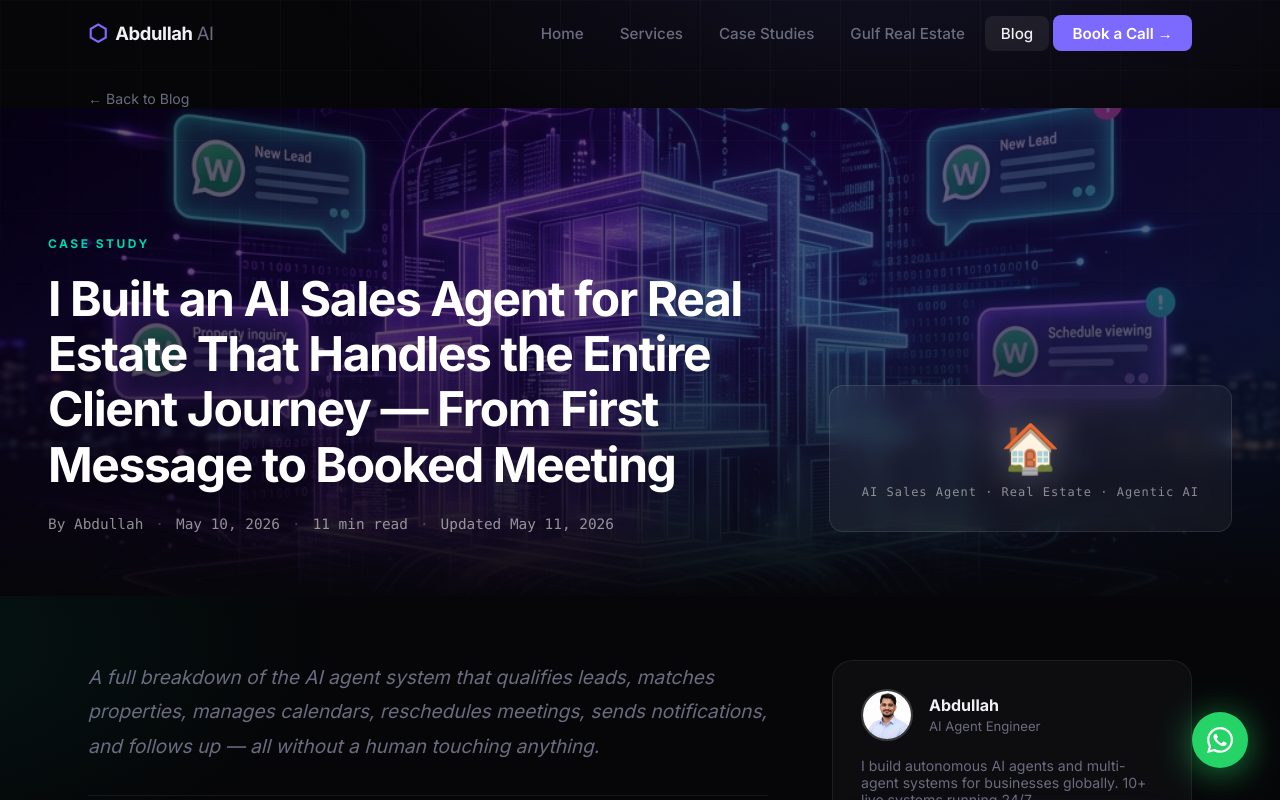
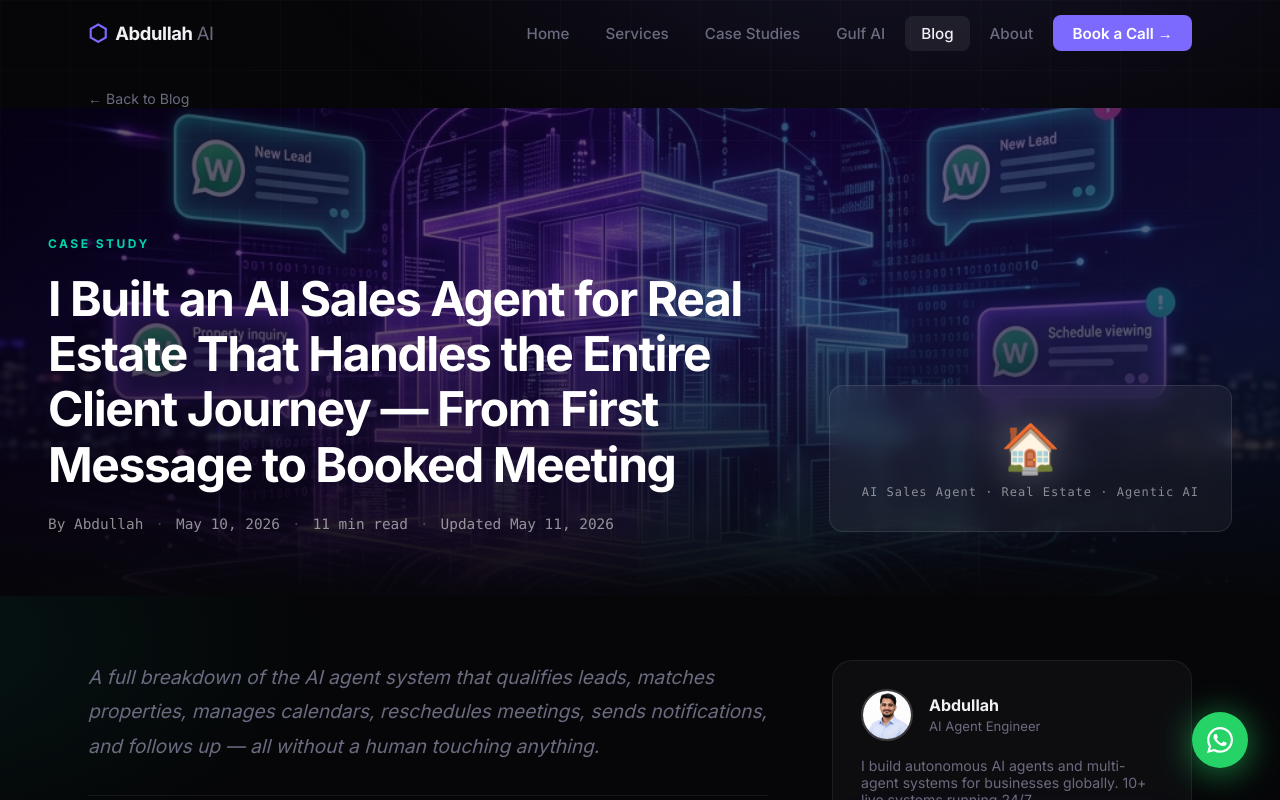
Before and after one commit to ai-with-abdullah/PortfolioPro, a Next.js app: page /blog/ai-real-estate-sales-agent in a window 1280 px wide. Shown: the top 800 px of the page. Built offline with nearby package versions, Linux system fonts and the light colour scheme.

Commit message:
chore: fix URLs and add Google Site Verification

```diff
--- /dev/null
+++ b/google9a2fd4506aa22837.html
@@ -0,0 +1 @@
+google-site-verification: google9a2fd4506aa22837.html
--- a/src/app/Navbar.js
+++ b/src/app/Navbar.js
@@ -1,9 +1,12 @@
 "use client";
 import Link from "next/link";
 import { usePathname } from "next/navigation";
+import { useState, useEffect } from "react";
 
 export default function Navbar() {
   const pathname = usePathname();
+  const [menuOpen, setMenuOpen] = useState(false);
+  const [scrolled, setScrolled] = useState(false);
 
   const isActive = (href) => {
     if (href === "/") return pathname === "/";
@@ -12,30 +15,80 @@ export default function Navbar() {
 
   const isContact = pathname === "/contact";
 
+  // Detect scroll for glass effect
+  useEffect(() => {
+    const onScroll = () => setScrolled(window.scrollY > 30);
+    window.addEventListener("scroll", onScroll, { passive: true });
+    return () => window.removeEventListener("scroll", onScroll);
+  }, []);
+
+  // Close menu on route change
+  useEffect(() => {
+    setMenuOpen(false);
+    document.body.style.overflow = "";
+  }, [pathname]);
+
+  const toggleMenu = () => {
+    setMenuOpen((prev) => {
+      document.body.style.overflow = !prev ? "hidden" : "";
+      return !prev;
+    });
+  };
+
+  const navLinks = [
+    { href: "/", label: "Home" },
+    { href: "/services", label: "Services" },
+    { href: "/case-studies", label: "Case Studies" },
+    { href: "/gulf-real-estate-ai", label: "Gulf AI" },
+    { href: "/blog", label: "Blog" },
+    { href: "/about", label: "About" },
+  ];
+
   return (
-    <nav className="navbar" id="navbar" suppressHydrationWarning>
+    <nav
+      className={`navbar ${scrolled ? "navbar-scrolled" : ""}`}
+      id="navbar"
+      suppressHydrationWarning
+    >
       <div className="nav-inner">
         <Link href="/" className="nav-logo">
           <span className="logo-icon">⬡</span>
           <span>Abdullah <span className="logo-dim">AI</span></span>
         </Link>
 
-        {/* Hamburger for mobile */}
-        <button className="nav-hamburger" id="hamburger" aria-label="Toggle menu">
+        {/* Hamburger */}
+        <button
+          className={`nav-hamburger ${menuOpen ? "nav-hamburger-open" : ""}`}
+          onClick={toggleMenu}
+          aria-label="Toggle menu"
+          aria-expanded={menuOpen}
+        >
           <span></span><span></span><span></span>
         </button>
 
-        <ul className="nav-links" id="nav-links">
-          <li><Link href="/" className={`nav-link${isActive("/") ? " nav-link-active" : ""}`}>Home</Link></li>
-          <li><Link href="/services" className={`nav-link${isActive("/services") ? " nav-link-active" : ""}`}>Services</Link></li>
-          <li><Link href="/case-studies" className={`nav-link${isActive("/case-studies") ? " nav-link-active" : ""}`}>Case Studies</Link></li>
-          <li><Link href="/gulf-real-estate-ai" className={`nav-link${isActive("/gulf-real-estate-ai") ? " nav-link-active" : ""}`}>Gulf Real Estate</Link></li>
-          <li><Link href="/blog" className={`nav-link${isActive("/blog") ? " nav-link-active" : ""}`}>Blog</Link></li>
+        {/* Nav links */}
+        <ul className={`nav-links ${menuOpen ? "nav-links-open" : ""}`}>
+          {navLinks.map((link) => (
+            <li key={link.href}>
+              <Link
+                href={link.href}
+                className={`nav-link${isActive(link.href) ? " nav-link-active" : ""}`}
+                onClick={() => { setMenuOpen(false); document.body.style.overflow = ""; }}
+              >
+                {link.label}
+              </Link>
+            </li>
+          ))}
 
-          {/* Only show "Book a Call" button when NOT on the contact page */}
           {!isContact && (
             <li>
-              <Link href="/contact" className="btn-nav">Book a Call →</Link>
+              <Link
+                href="/contact"
+                className="btn-nav"
+                onClick={() => { setMenuOpen(false); document.body.style.overflow = ""; }}
+              >
+                Book a Call →
+              </Link>
             </li>
           )}
         </ul>
--- a/src/app/about/page.js
+++ b/src/app/about/page.js
@@ -18,7 +18,7 @@ export const metadata = {
     title: "About Abdullah — AI Agent Engineer",
     description: "AI Agent Engineer building autonomous systems that think, decide, and act for businesses globally. 300+ hours saved per client monthly.",
     type: "profile",
-    url: "https://abdullah-ai.com/about",
+    url: "https://ai-with-abdullah.vercel.app/about",
   },
 };
 
@@ -35,8 +35,8 @@ export default function AboutPage() {
             "name": "Abdullah",
             "jobTitle": "AI Agent Engineer & Agentic AI Architect",
             "description": "AI Agent Engineer who builds autonomous AI agents and multi-agent systems for businesses globally, saving 300+ hours per month. Specializes in Agentic AI, Context Engineering, and Multi-Agent Orchestration.",
-            "url": "https://abdullah-ai.com/about",
-            "image": "https://abdullah-ai.com/me.jpg",
+            "url": "https://ai-with-abdullah.vercel.app/about",
+            "image": "https://ai-with-abdullah.vercel.app/me.jpg",
             "telephone": "+923194124382",
             "email": "abdullah.tech.ai@gmail.com",
             "address": { "@type": "PostalAddress", "addressCountry": "PK" },
--- a/src/app/blog/[slug]/page.js
+++ b/src/app/blog/[slug]/page.js
@@ -102,13 +102,13 @@ export default async function BlogPost({ params }) {
             "description": post.desc,
             "datePublished": post.date,
             "dateModified": post.lastUpdated || post.date,
-            "author": { "@type": "Person", "name": "Abdullah", "url": "https://abdullah-ai.com" },
+            "author": { "@type": "Person", "name": "Abdullah", "url": "https://ai-with-abdullah.vercel.app/" },
             "publisher": {
               "@type": "Organization",
               "name": "Abdullah AI",
-              "url": "https://abdullah-ai.com",
+              "url": "https://ai-with-abdullah.vercel.app/",
             },
-            "mainEntityOfPage": { "@type": "WebPage", "@id": `https://abdullah-ai.com/blog/${slug}` },
+            "mainEntityOfPage": { "@type": "WebPage", "@id": `https://ai-with-abdullah.vercel.app/blog/${slug}` },
           }),
         }}
       />
--- a/src/app/gulf-real-estate-ai/page.js
+++ b/src/app/gulf-real-estate-ai/page.js
@@ -25,7 +25,7 @@ export const metadata = {
     title: "AI Agents for Gulf Real Estate Agencies",
     description: "AI-powered lead qualification, WhatsApp sales agents, and automated appointment booking for real estate agencies across the Gulf. 3× more booked meetings within 30 days.",
     type: "website",
-    url: "https://abdullah-ai.com/gulf-real-estate-ai",
+    url: "https://ai-with-abdullah.vercel.app/gulf-real-estate-ai",
   },
 };
 
@@ -45,7 +45,7 @@ export default function GulfRealEstateAI() {
               "@type": "Person",
               "name": "Abdullah",
               "jobTitle": "AI Agent Engineer",
-              "url": "https://abdullah-ai.com",
+              "url": "https://ai-with-abdullah.vercel.app/",
             },
             "areaServed": [
               { "@type": "Country", "name": "Kuwait" },
--- a/src/app/pricing/page.js
+++ b/src/app/pricing/page.js
@@ -17,7 +17,7 @@ export const metadata = {
     title: "AI Agent Pricing — Abdullah AI",
     description: "Transparent pricing for AI agent development. From $1,200 for single agents to $5,000+ for complete AI sales systems. Free strategy call included.",
     type: "website",
-    url: "https://abdullah-ai.com/pricing",
+    url: "https://ai-with-abdullah.vercel.app/pricing",
   },
 };
 
--- a/src/app/sitemap.js
+++ b/src/app/sitemap.js
@@ -1,6 +1,6 @@
 import { posts } from "./blog/data";
 
-const BASE_URL = "https://abdullah-ai.com";
+const BASE_URL = "https://ai-with-abdullah.vercel.app/";
 
 export default function sitemap() {
   // Static pages
```
Also changed, not shown: src/app/layout.js (+14 -22 lines), public/llms.txt, public/robots.txt, 1 other file (tests, documents, lock files or other folders).
